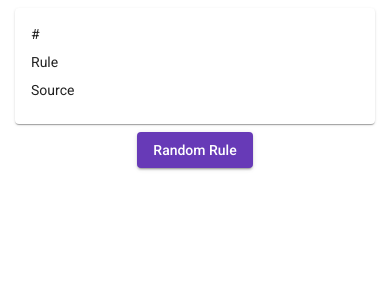
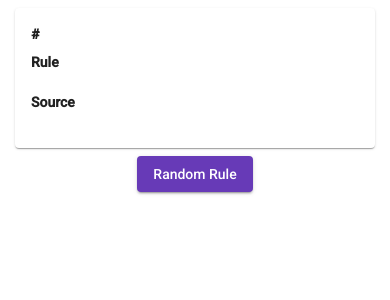
Before and after one commit to boogermanus/RulesOfAcquisition, an Angular app: page / in a window 390 px wide. Shown: the top 300 px of the page. Built offline with nearby package versions, Linux system fonts and the light colour scheme.

Commit message:
new component, layout, and tests

```diff
--- a/src/app/app.module.ts
+++ b/src/app/app.module.ts
@@ -6,11 +6,14 @@ import { AppComponent } from './app.component';
 import { BrowserAnimationsModule } from '@angular/platform-browser/animations';
 import { RuleGeneratorComponent } from './rule-generator/rule-generator.component';
 import { MaterialModule } from './material.module';
+import { FormsModule } from '@angular/forms';
+import { RuleViewComponent } from './rule-view/rule-view.component';
 
 @NgModule({
   declarations: [
     AppComponent,
-    RuleGeneratorComponent
+    RuleGeneratorComponent,
+    RuleViewComponent
   ],
   imports: [
     BrowserModule,
@@ -18,6 +21,7 @@ import { MaterialModule } from './material.module';
     BrowserAnimationsModule,
     HttpClientModule,
     MaterialModule,
+    FormsModule,
   ],
   providers: [],
   bootstrap: [AppComponent]
--- a/src/app/rule-generator/rule-generator.component.html
+++ b/src/app/rule-generator/rule-generator.component.html
@@ -1,22 +1,4 @@
-<mat-card class="mt-2">
-    <mat-card-content>
-        <div class="row">
-            <div class="col-md-2">
-                <label>#</label>
-            </div>
-        </div>
-        <div class="row">
-            <div class="col-md-2">
-                <label>Rule</label>
-            </div>
-        </div>
-        <div class="row">
-            <div class="col-md-2">
-                <label>Source</label>
-            </div>
-        </div>
-    </mat-card-content>
-</mat-card>
+<app-rule-view [rule]="rule"></app-rule-view>
 <div class="d-flex justify-content-center mt-2">
-    <button mat-raised-button color="primary">Random Rule</button>
+    <button mat-raised-button color="primary" (click)="random()">Random Rule</button>
 </div>
--- a/src/app/rule-generator/rule-generator.component.ts
+++ b/src/app/rule-generator/rule-generator.component.ts
@@ -1,4 +1,6 @@
 import { Component, OnInit } from '@angular/core';
+import { IRule } from '../interfaces/irule';
+import { RulesService } from '../services/rules.service';
 
 @Component({
   selector: 'app-rule-generator',
@@ -7,9 +9,18 @@ import { Component, OnInit } from '@angular/core';
 })
 export class RuleGeneratorComponent implements OnInit {
 
-  constructor() { }
+  rule: IRule = {
+    number: 0,
+    rule: '',
+    source: '',
+  };
+
+  constructor(private rulesService: RulesService) { }
 
   ngOnInit(): void {
   }
 
+  random(): void {
+    this.rule = this.rulesService.getRandomRule();
+  }
 }
--- /dev/null
+++ b/src/app/rule-view/rule-view.component.css
@@ -0,0 +1,3 @@
+label {
+    font-weight: bold;
+}
--- /dev/null
+++ b/src/app/rule-view/rule-view.component.html
@@ -0,0 +1,28 @@
+<div class="mt-2">
+    <mat-card>
+        <mat-card-content>
+            <div class="row">
+                <div class="col-sm-1">
+                    <label>#</label>
+                    <span>{{rule.number === 0 ? '' : rule.number}}</span>
+                </div>
+            </div>
+            <div class="row">
+                <div class="col-sm-1">
+                    <label>Rule</label>
+                </div>
+                <div class="col-sm-4">
+                    <p>{{rule.rule}}</p>
+                </div>
+            </div>
+            <div class="row">
+                <div class="col-sm-1">
+                    <label>Source</label>
+                </div>
+                <div class="col-sm-4">
+                    <p>{{rule.source}}</p>
+                </div>
+            </div>
+        </mat-card-content>
+    </mat-card>
+</div>
--- /dev/null
+++ b/src/app/rule-view/rule-view.component.ts
@@ -0,0 +1,18 @@
+import { Component, Input, OnInit } from '@angular/core';
+import { IRule } from '../interfaces/irule';
+
+@Component({
+  selector: 'app-rule-view',
+  templateUrl: './rule-view.component.html',
+  styleUrls: ['./rule-view.component.css']
+})
+export class RuleViewComponent implements OnInit {
+
+  @Input()rule: IRule;
+
+  constructor() { }
+
+  ngOnInit(): void {
+  }
+
+}
```
Also changed, not shown: 2 other files (tests, documents, lock files or other folders).
